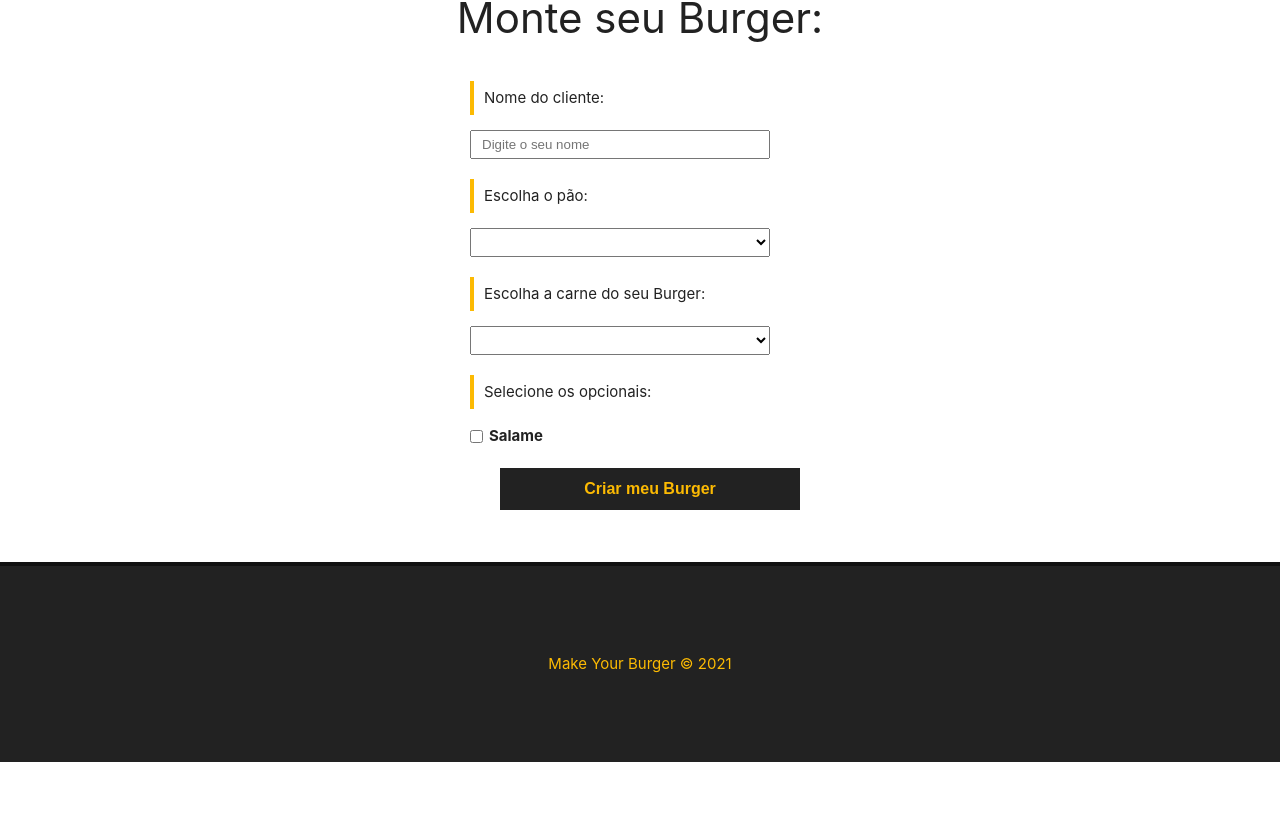
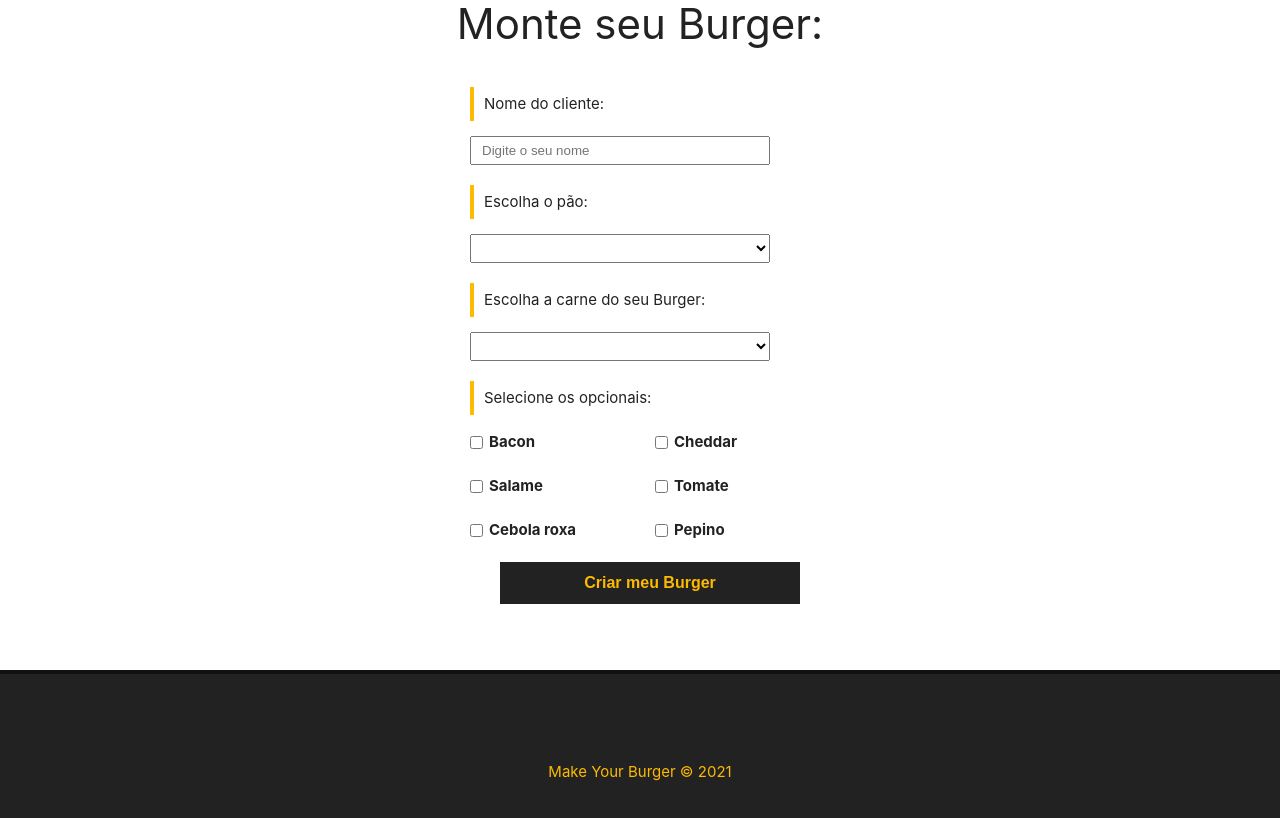
Before and after one commit to felipenmatos/burger-vue, a Vue app: page / in a window 1280 px wide. Shown: the part 624-1442 px from the top of the page. Before the commit the page ends 1386 px from the top, so only its background shows below. Built offline with nearby package versions, Linux system fonts and the light colour scheme; data requests are answered from the project's data file.

Commit message:
feat: retrieving information from the database and inserting it into the form

```diff
--- a/src/components/BurgerForm.vue
+++ b/src/components/BurgerForm.vue
@@ -15,28 +15,36 @@
         <label for="pao">Escolha o pão:</label>
         <select name="pao" id="pao" v-model="pao">
           <option value="">Selecione o seu pão</option>
-          <option value="integral">Integral</option>
+          <option v-for="pao in paes" key="pao.id" value="pao.tipo">
+            {{ pao.tipo }}
+          </option>
         </select>
       </div>
       <div class="input-container">
         <label for="carne">Escolha a carne do seu Burger:</label>
         <select name="carne" id="carne" v-model="carne">
           <option value="">Selecione a carne</option>
-          <option value="maminha">Maminha</option>
+          <option v-for="carne in carnes" :key="carne.id" :value="carne.tipo">
+            {{ carne.tipo }}
+          </option>
         </select>
       </div>
       <div class="input-container" id="opcionais-container">
         <label id="opcionais-title" for="opcionais"
           >Selecione os opcionais:</label
         >
-        <div class="checkbox-container">
+        <div
+          class="checkbox-container"
+          v-for="opcional in opcionais"
+          :key="opcional.id"
+        >
           <input
             type="checkbox"
             name="opcionais"
             v-model="opcionais"
-            value="salame"
+            :value="opcional.tipo"
           />
-          <span>Salame</span>
+          <span>{{ opcional.tipo }}</span>
         </div>
         <div class="input-container">
           <input type="submit" class="submit-btn" value="Criar meu Burger" />
@@ -46,9 +54,36 @@
   </div>
 </template>
 
-<script>
+<script lang="ts">
 export default {
   name: "BurgerForm",
+  data() {
+    return {
+      paes: null,
+      carnes: null,
+      opcionaisdata: null,
+      nome: null,
+      pao: null,
+      carne: null,
+      opcionais: [],
+      status: "Solicitado",
+      msg: null,
+    };
+  },
+  methods: {
+    async getIngredientes() {
+      const req = await fetch("http://localhost:3000/ingredientes");
+      console.log(req);
+      const data = await req.json();
+
+      this.paes = data.paes;
+      this.carnes = data.carnes;
+      this.opcionais = data.opcionais;
+    },
+  },
+  mounted() {
+    this.getIngredientes();
+  },
 };
 </script>
 
--- a/src/views/Home.vue
+++ b/src/views/Home.vue
@@ -22,7 +22,7 @@
 
 <style scoped>
 .main-container {
-  height: 500px;
+  height: 600px;
   display: flex;
   flex-direction: column;
   justify-content: center;
```
